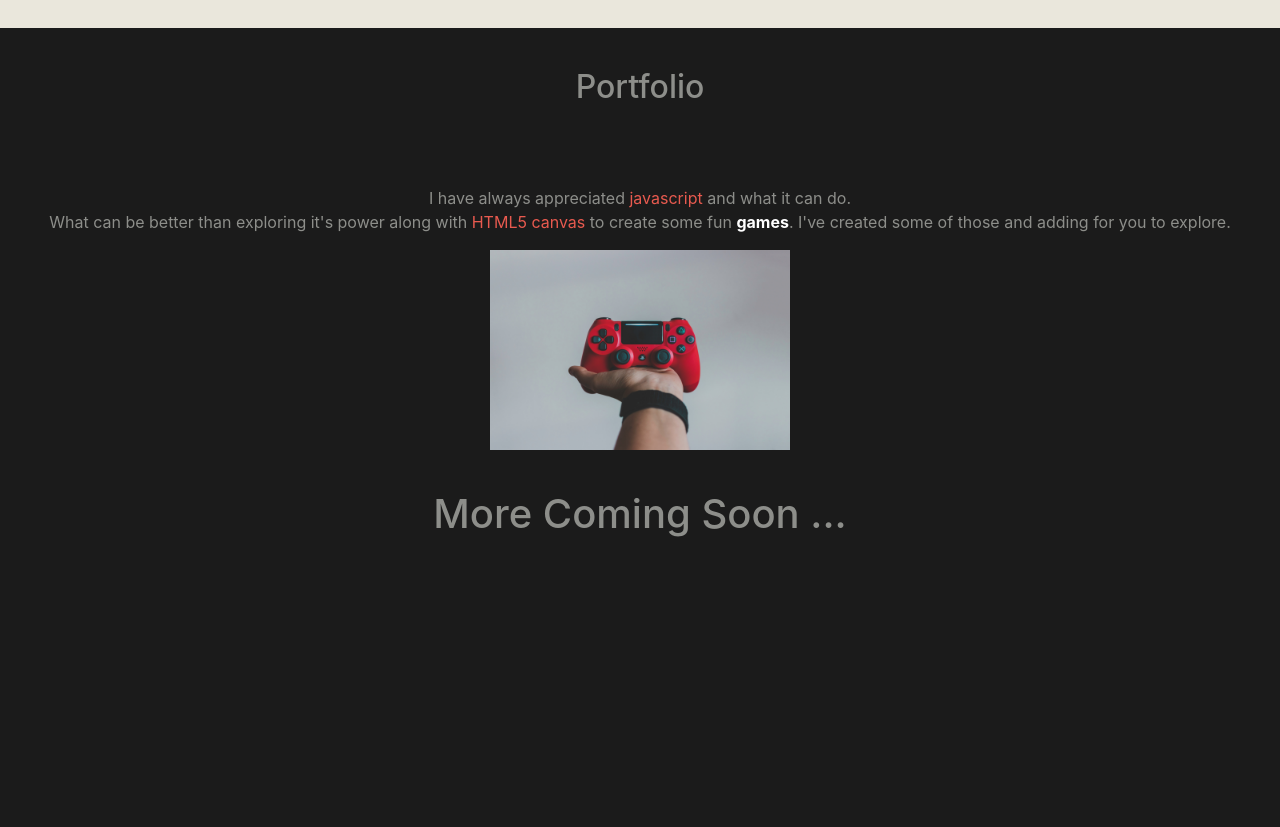
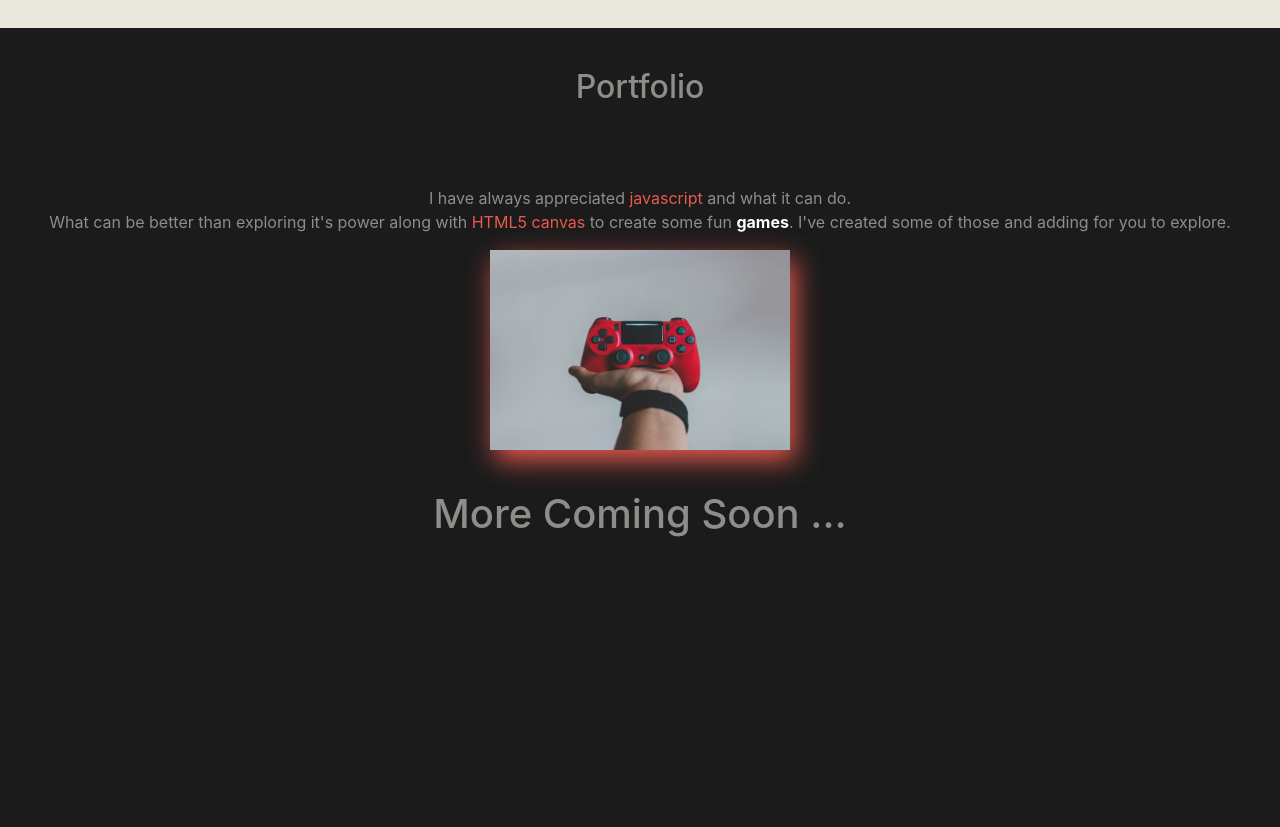
Before and after one commit to danted4/django-portfolio, a Django app: page /portfolio in a window 1280 px wide, with the pointer over the restyled element. Shown: the part 612-1439 px from the top of the page. Run offline with Django 3.2, Linux system fonts and the light colour scheme; some libraries are stand-ins or nearby versions.

```diff
--- a/client_provider/react_client/src/components/App.css
+++ b/client_provider/react_client/src/components/App.css
@@ -97,6 +97,11 @@ background-color: #242424;
   cursor: pointer;
   box-shadow: 5px 10px 25px #000;
 }
+
+.hvrAnimLight:hover{
+  cursor: pointer;
+  box-shadow: 5px 10px 25px #e85a4f;
+}
 .no-decor{
   text-decoration: none;
 }
--- a/client_provider/static/frontend/main.css
+++ b/client_provider/static/frontend/main.css
@@ -97,6 +97,11 @@ background-color: #242424;
   cursor: pointer;
   box-shadow: 5px 10px 25px #000;
 }
+
+.hvrAnimLight:hover{
+  cursor: pointer;
+  box-shadow: 5px 10px 25px #e85a4f;
+}
 .no-decor{
   text-decoration: none;
 }
--- a/static/frontend/main.css
+++ b/static/frontend/main.css
@@ -97,6 +97,11 @@ background-color: #242424;
   cursor: pointer;
   box-shadow: 5px 10px 25px #000;
 }
+
+.hvrAnimLight:hover{
+  cursor: pointer;
+  box-shadow: 5px 10px 25px #e85a4f;
+}
 .no-decor{
   text-decoration: none;
 }
```
